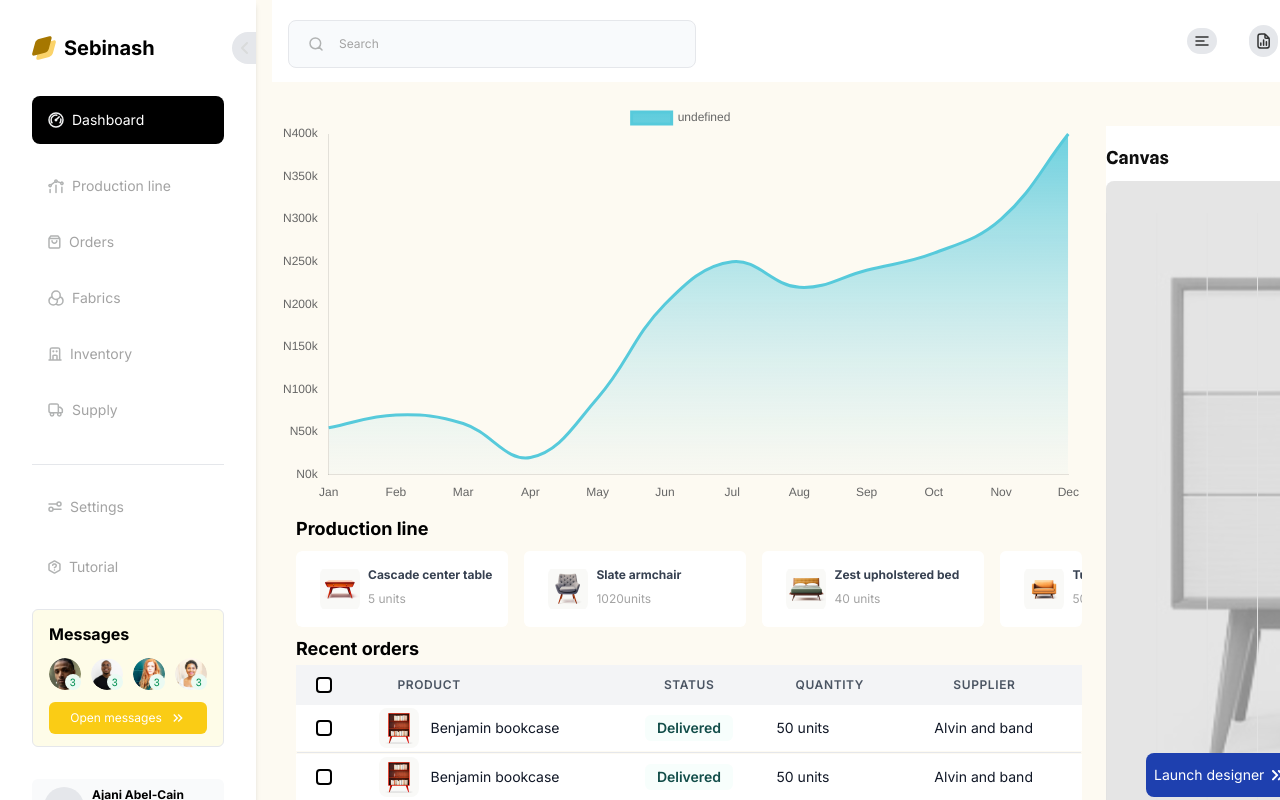
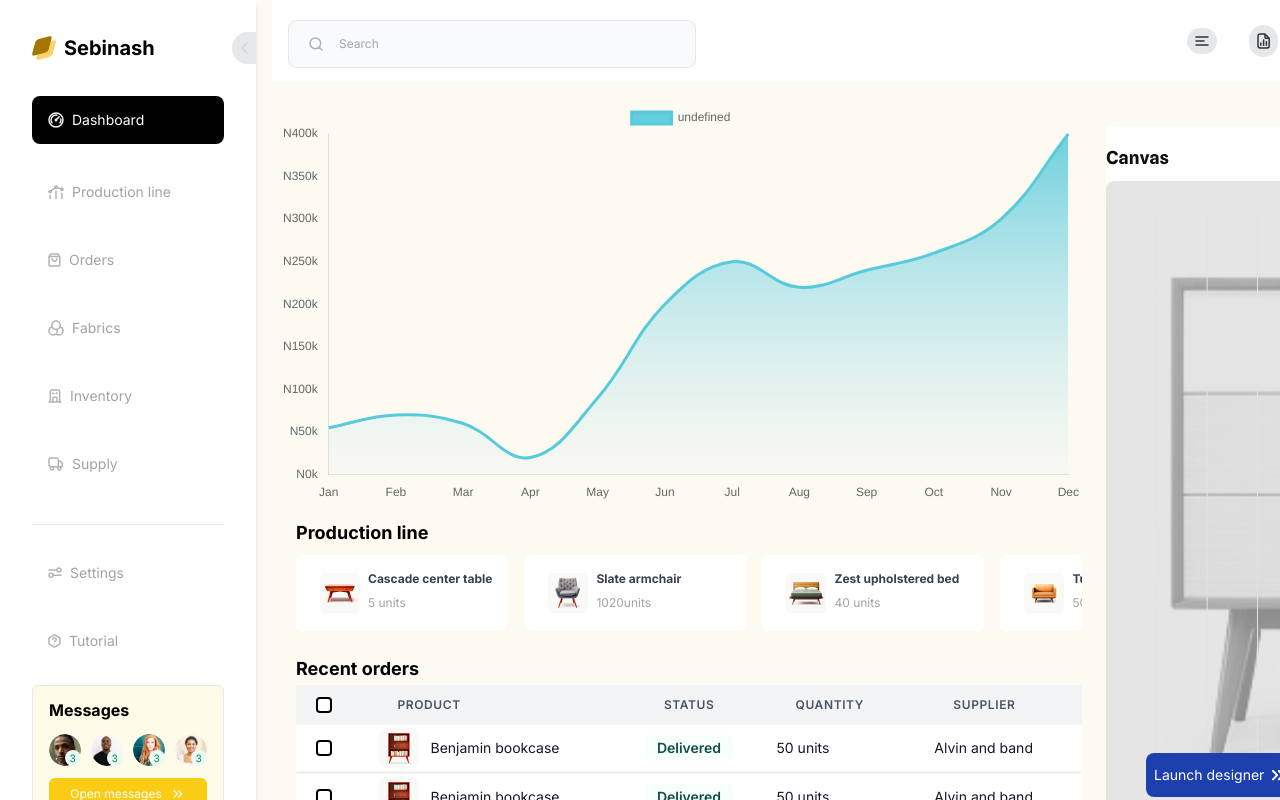
Before and after one commit to DamilolaOmotoyinbo/sebinash, a Next.js app: page / in a window 1280 px wide. Shown: the top 800 px of the page. Built offline with nearby package versions, Linux system fonts and the light colour scheme.

Commit message:
final work

```diff
--- a/components/dashboard/ProductionLine.tsx
+++ b/components/dashboard/ProductionLine.tsx
@@ -4,7 +4,7 @@ import { table, armchair, chair, bed } from "@/assests/assests";
 
 const ProductionLine: React.FC = () => {
   return (
-    <div className="pl-4 pt-3 pb-2">
+    <div className="pl-4 pb-2 pt-4">
       <p className="font-bold  text-lg">Production line</p>
       <div className="mt-2 rounded-md overflow-x-auto [&::-webkit-scrollbar]:hidden [-ms-overflow-style:none] [scrollbar-width:none]">
         <div className="flex gap-4 max-w-[802px] min-w-max">
--- a/components/dashboard/RecentOrders.tsx
+++ b/components/dashboard/RecentOrders.tsx
@@ -67,7 +67,7 @@ const recentOrdersData = [
 
 const RecentOrders: React.FC = () => {
   return (
-    <div className="pl-4 w-[802px]">
+    <div className="pl-4 w-[802px] mt-4">
       <h2 className="font-bold text-lg mb-0.5">Recent orders</h2>
       <div className="">
         <table className="min-w-full">
--- a/components/dashboard/Sidebar.tsx
+++ b/components/dashboard/Sidebar.tsx
@@ -60,41 +60,41 @@ const Sidebar: React.FC = () => {
           {isOpen && <p className="text-white text-sm">Dashboard</p>}
         </button>
 
-        <div className="flex gap-2 items-center hover:bg-gray-200 rounded mb-5 cursor-pointer p-2">
+        <div className="flex gap-2 items-center hover:bg-gray-200 h-[48px] rounded-lg mb-5 cursor-pointer p-2">
           <Image className="ml-2" src={line} alt="line" />
           {isOpen && (
             <p className="text-neutral-400 text-sm">Production line</p>
           )}
         </div>
 
-        <div className="flex gap-2 items-center hover:bg-gray-200 rounded mb-5 cursor-pointer p-2">
+        <div className="flex gap-2 items-center hover:bg-gray-200 h-[48px] rounded-lg mb-5 cursor-pointer p-2">
           <Image className="ml-2" src={orders} alt="orders" />
           {isOpen && <p className="text-neutral-400 text-sm">Orders</p>}
         </div>
 
-        <div className="flex gap-2 items-center hover:bg-gray-200 rounded mb-5 cursor-pointer p-2">
+        <div className="flex gap-2 items-center hover:bg-gray-200 h-[48px] rounded-lg mb-5 cursor-pointer p-2">
           <Image className="ml-2" src={fabrics} alt="fabrics" />
           {isOpen && <p className="text-neutral-400 text-sm">Fabrics</p>}
         </div>
 
-        <div className="flex gap-2 items-center hover:bg-gray-200 rounded mb-5 cursor-pointer p-2">
+        <div className="flex gap-2 items-center hover:bg-gray-200 h-[48px] rounded-lg mb-5 cursor-pointer p-2">
           <Image className="ml-2" src={inventory} alt="inventory" />
           {isOpen && <p className="text-neutral-400 text-sm">Inventory</p>}
         </div>
 
-        <div className="flex gap-2 items-center hover:bg-gray-200 rounded mb-5 cursor-pointer p-2">
+        <div className="flex gap-2 items-center hover:bg-gray-200 h-[48px] rounded-lg mb-5 cursor-pointer p-2">
           <Image className="ml-2" src={supply} alt="supply" />
           {isOpen && <p className="text-neutral-400 text-sm">Supply</p>}
         </div>
       </div>
       <hr />
       <div className="mt-6">
-        <div className="flex gap-2 items-center hover:bg-gray-200 rounded mb-6 cursor-pointer p-2">
+        <div className="flex gap-2 items-center hover:bg-gray-200 h-[48px] rounded-lg mb-5 cursor-pointer p-2">
           <Image className="ml-2" src={settings} alt="settings" />
           {isOpen && <p className="text-neutral-400 text-sm">Settings</p>}
         </div>
 
-        <div className="flex gap-2 items-center hover:bg-gray-200 rounded mb-6 cursor-pointer p-2">
+        <div className="flex gap-2 items-center hover:bg-gray-200 h-[48px] rounded-lg mb-5 cursor-pointer p-2">
           <Image className="ml-2" src={tutorial} alt="tutorial" />
           {isOpen && <p className="text-neutral-400 text-sm">Tutorial</p>}
         </div>
```
